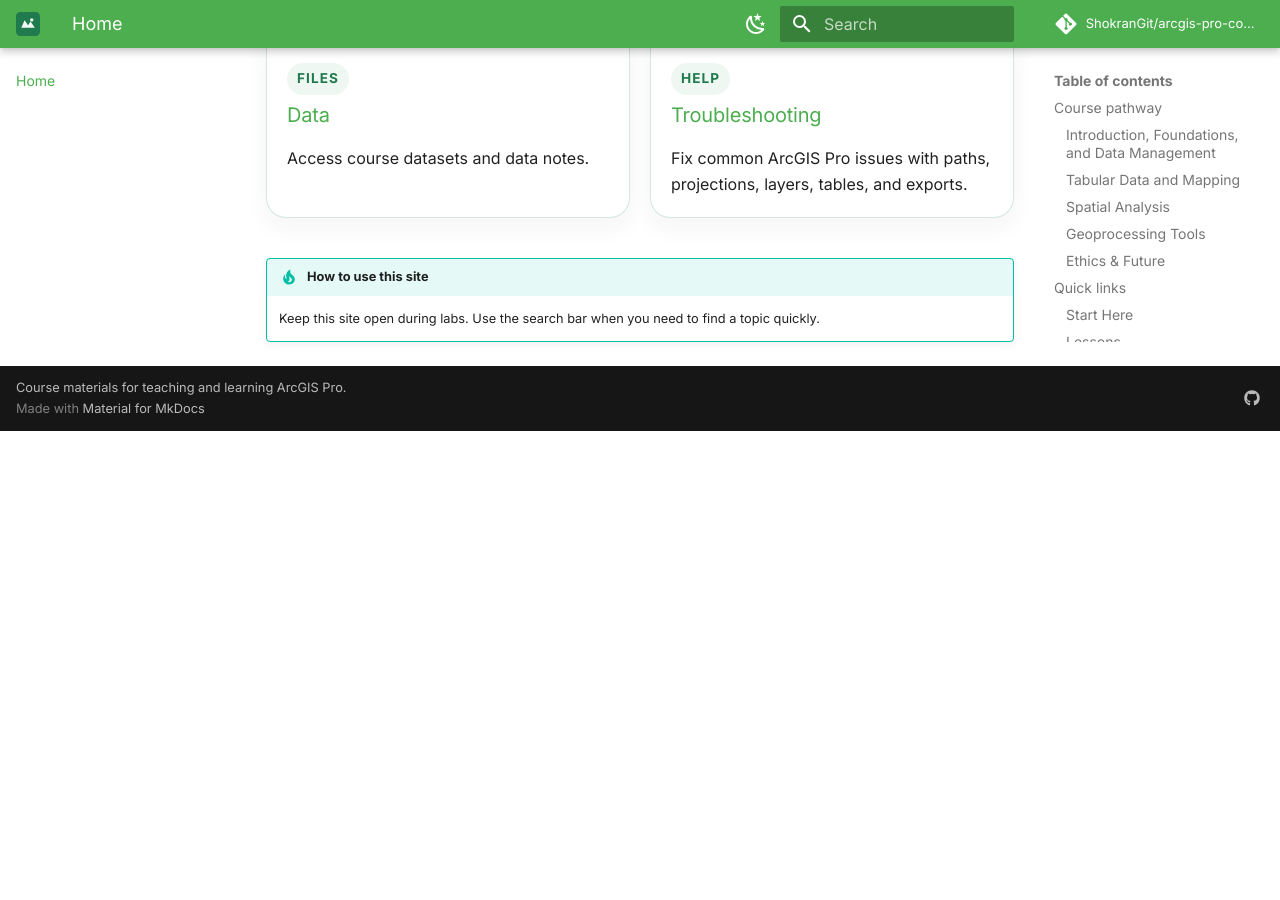
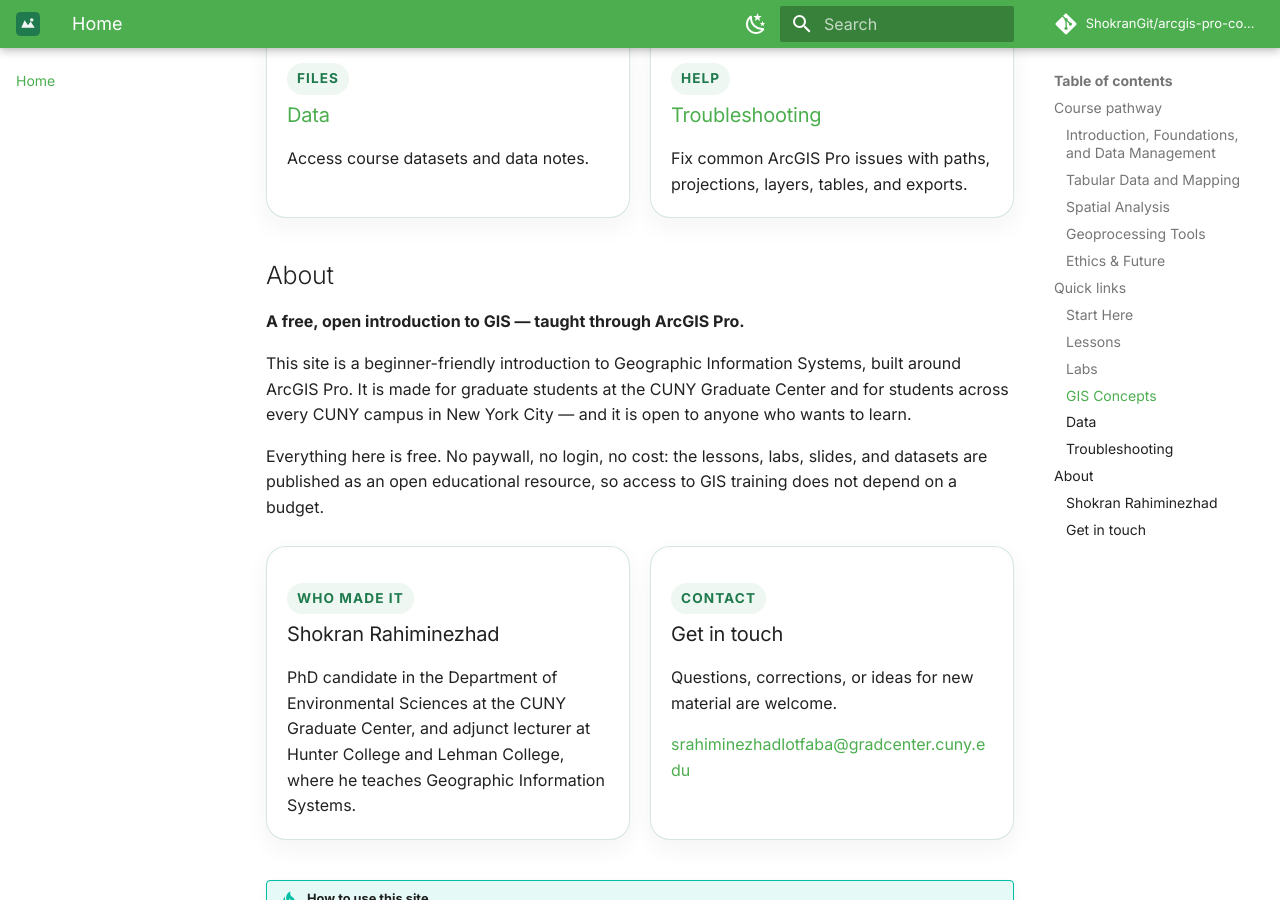
Before and after one commit to ShokranGit/arcgis-pro-course, an MkDocs documentation site: the page built from docs/index.md, in a window 1280 px wide and 900 px high, scrolled down 2128 px. Built offline with MkDocs 1.6.1 and Material for MkDocs 9.7.7, drawn with Linux system fonts in a browser that asks for light colours; comment, search, counter and statistics services are not loaded; before the commit the page ends 2559 px from its top, so only the background shows below that.

Commit message:
Add About section to homepage

```diff
--- a/docs/index.md
+++ b/docs/index.md
@@ -109,5 +109,33 @@ Fix common ArcGIS Pro issues with paths, projections, layers, tables, and export
 
 </div>
 
+## About
+
+**A free, open introduction to GIS — taught through ArcGIS Pro.**
+
+This site is a beginner-friendly introduction to Geographic Information Systems, built around ArcGIS Pro. It is made for graduate students at the CUNY Graduate Center and for students across every CUNY campus in New York City — and it is open to anyone who wants to learn.
+
+Everything here is free. No paywall, no login, no cost: the lessons, labs, slides, and datasets are published as an open educational resource, so access to GIS training does not depend on a budget.
+
+<div class="card-grid" markdown>
+
+<div class="course-card" markdown>
+<span class="tag">Who made it</span>
+
+### Shokran Rahiminezhad
+PhD candidate in the Department of Environmental Sciences at the CUNY Graduate Center, and adjunct lecturer at Hunter College and Lehman College, where he teaches Geographic Information Systems.
+</div>
+
+<div class="course-card" markdown>
+<span class="tag">Contact</span>
+
+### Get in touch
+Questions, corrections, or ideas for new material are welcome.
+
+[srahiminezhadlotfaba@gradcenter.cuny.edu](mailto:srahiminezhadlotfaba@gradcenter.cuny.edu)
+</div>
+
+</div>
+
 !!! tip "How to use this site"
     Keep this site open during labs. Use the search bar when you need to find a topic quickly.
```
